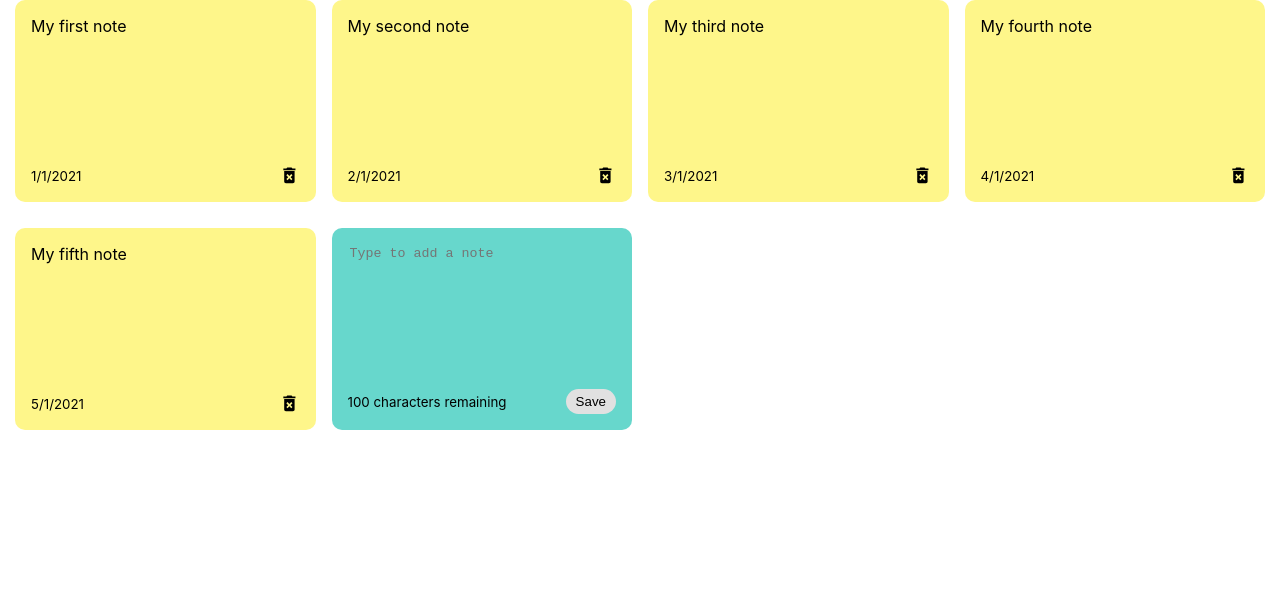
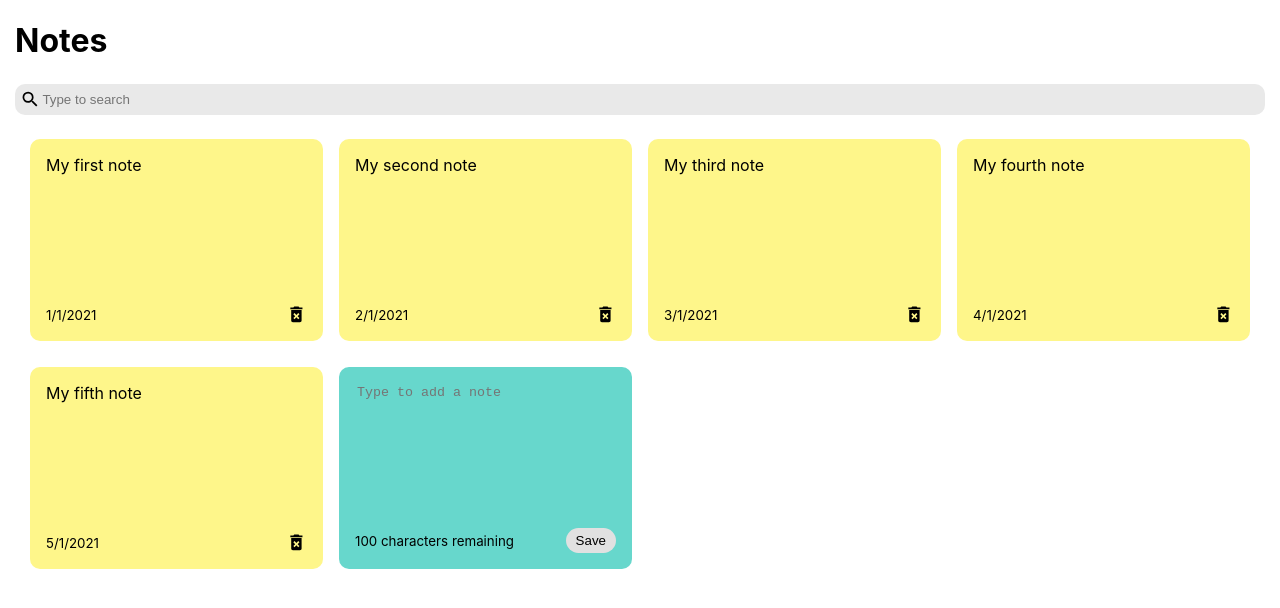
Before and after one commit to manishmshiva/sticky-notes, a React (Create React App) app: page / in a window 1280 px wide. Shown: the top 608 px of the page. Built offline with nearby package versions, Linux system fonts and the light colour scheme.

Commit message:
search added

```diff
--- a/src/App.js
+++ b/src/App.js
@@ -1,5 +1,6 @@
 import NotesList from './components/NotesList'
 import {useState} from 'react'
+import Search from './components/Search'
 
 const App = () => {
   const [notes,setNotes] = useState([
@@ -47,7 +48,15 @@
 
   }
 
-  return <NotesList notes={notes} addNote={addNote} deleteNote={deleteNote}/>
+  const [searchText,setSearchText] = useState('')
+
+  return (
+    <div className="container">
+      <h1>Notes</h1>
+      <Search handleSearch = {setSearchText}/>
+      <NotesList notes={notes.filter(note => note.text.toLowerCase().includes(searchText))} addNote={addNote} deleteNote={deleteNote}/>
+    </div>
+  )
 }
 
 export default App;
--- a/src/components/NotesList.js
+++ b/src/components/NotesList.js
@@ -1,5 +1,6 @@
 import Note from './Note'
 import AddNote from './AddNote'
+import Search from './Search'
 const NotesList = ({notes,addNote,deleteNote}) => {
     return(
         <div className="container">
--- /dev/null
+++ b/src/components/Search.js
@@ -0,0 +1,13 @@
+import React from 'react'
+import {MdSearch} from 'react-icons/md'
+
+const Search = ({handleSearch}) => {
+    return(
+        <div className="search">
+        <MdSearch className="search-icons" size="1.3em"></MdSearch>
+        <input type="text" placeholder="Type to search" autoFocus onChange={(event) => handleSearch(event.target.value)}/>
+    </div>
+    )
+}
+
+export default Search;
--- a/src/index.css
+++ b/src/index.css
@@ -64,3 +64,22 @@
   background-color: #ededed;
 }
 .icon{cursor: pointer;}
+
+.search{
+  display: flex;
+  align-items: center;
+  background-color: rgb(233,233,233);
+  border-radius: 10px;
+  padding: 5px;
+  margin-bottom: 1.5em;
+  margin-top: 1.5em;
+}
+.search input{
+  background-color: transparent;
+  border: none;
+  width: 100%;
+}
+.search input:focus{
+  background-color: transparent;
+  outline: none;
+}
```
